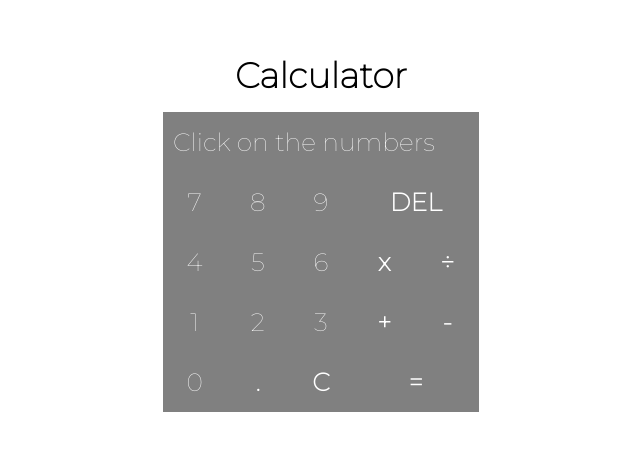
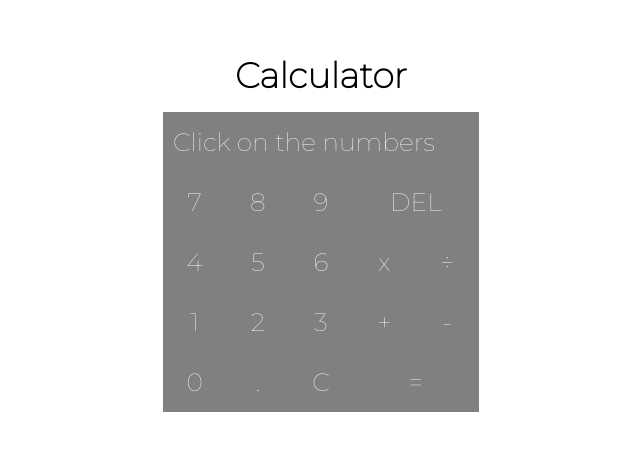
Before and after one commit to lazarnarcis/calculator, a React (Create React App) app: page / in a window 1280 px wide. Shown: the part 167-618 px from the top of the page, without its empty margins (319-959 px from the left). Built offline with nearby package versions, Linux system fonts and the light colour scheme.

Commit message:
bug fixes

```diff
--- a/src/App.js
+++ b/src/App.js
@@ -1,37 +1,32 @@
-import React, { useRef, useState } from "react"
+import React, { useRef } from "react"
 import "./App.scss"
 
 export default function App() {
     const theNumber = useRef(0)
-    const [calc, stopCalc] = useState(true)
 
     const addValue = (number) => {
-        if (calc === false) {
-            theNumber.current.value = ""
-            stopCalc(true)
-        }
         const getvalue = theNumber.current.value
-        if (getvalue === "" && (number === "/" || number === "*" || number === ".")) {
+        if (getvalue === "" && (number === "/" || number === "*") && ((number === "/" || number === "*") && (getvalue === "+" || getvalue === "-"))) {
             return
         }
         let lastChar = getvalue.substr(getvalue.length - 1)
-        if ((number === "/" || number === "+" || number === "-" || number === "*") && (lastChar === "/" || lastChar === "+" || lastChar === "-" || lastChar === "*")) {
+        if ((number === "/" || number === "+" || number === "-" || number === "*") && (lastChar === "/" || lastChar === "+" || lastChar === "-" || lastChar === "*" || lastChar === ".")) {
             theNumber.current.value = getvalue.slice(0, -1) + number
-        } else if (number === "." && (lastChar === "." || lastChar === "/" || lastChar === "+" || lastChar === "-" || lastChar === "*")) {
-            return
-        } else if ((number === "." || number === "/" || number === "+" || number === "-" || number === "*") && lastChar === ".") {
-            return
         } else {
             theNumber.current.value = getvalue + number
         }
     }
     const calculate = () => {
-        if (theNumber.current.value === "") {
+        const getvalue = theNumber.current.value
+        if (getvalue === "") {
             return
         }
-        const theResult = eval(theNumber.current.value)
-        theNumber.current.value = theNumber.current.value + " = " + theResult
-        stopCalc(false)
+        let lastChar = getvalue.substr(getvalue.length - 1)
+        if (lastChar === "/" || lastChar === "+" || lastChar === "-" || lastChar === "*" || lastChar === ".") {
+            theNumber.current.value = getvalue.slice(0, -1)
+        }
+        const theResult = eval(getvalue)
+        theNumber.current.value = theResult
     }
     const deleteOne = () => {
         theNumber.current.value = ""
@@ -43,35 +38,37 @@ export default function App() {
         <div className="calculator">
             <h1>Calculator</h1>
             <table>
+                <tbody>
                     <tr>
-                    <td colspan="5" className="specialTD"><input type="text" ref={theNumber} placeholder="Click on the numbers" /></td>
+                        <th colSpan="5" className="specialTD"><input type="text" ref={theNumber} placeholder="Click on the numbers" /></th>
                     </tr>
                     <tr>
                         <td onClick={() => addValue("7")}>7</td>
                         <td onClick={() => addValue("8")}>8</td>
                         <td onClick={() => addValue("9")}>9</td>
-                    <th onClick={() => deleteVal()} colspan="2">DEL</th>
+                        <td onClick={() => deleteVal()} colSpan="2">DEL</td>
                     </tr>
                     <tr>
                         <td onClick={() => addValue("4")}>4</td>
                         <td onClick={() => addValue("5")}>5</td>
                         <td onClick={() => addValue("6")}>6</td>
-                    <th onClick={() => addValue("*")}>x</th>
-                    <th onClick={() => addValue("/")}>÷</th>
+                        <td onClick={() => addValue("*")}>x</td>
+                        <td onClick={() => addValue("/")}>÷</td>
                     </tr>
                     <tr>
                         <td onClick={() => addValue("1")}>1</td>
                         <td onClick={() => addValue("2")}>2</td>
                         <td onClick={() => addValue("3")}>3</td>
-                    <th onClick={() => addValue("+")}>+</th>
-                    <th onClick={() => addValue("-")}>-</th>
+                        <td onClick={() => addValue("+")}>+</td>
+                        <td onClick={() => addValue("-")}>-</td>
                     </tr>
                     <tr>
                         <td onClick={() => addValue("0")}>0</td>
-                    <th onClick={() => addValue(".")}>.</th>
-                    <th onClick={() => deleteOne()}>C</th>
-                    <th onClick={() => calculate()} colspan="2">=</th>
+                        <td onClick={() => addValue(".")}>.</td>
+                        <td onClick={() => deleteOne()}>C</td>
+                        <td onClick={() => calculate()} colSpan="2">=</td>
                     </tr>
+                </tbody>
             </table>
         </div>
     )
--- a/src/App.scss
+++ b/src/App.scss
@@ -41,8 +41,9 @@ h1 {
         background-color: grey;
         font-size: 25px;
         user-select: none;
+        transition: all .3s;
     }
-    th:hover, td:hover:not(.specialTD) {
+    th:hover:not(.specialTD), td:hover {
         background-color: rgb(34, 36, 41);
     }
 }
```
Lines whose indentation alone changed are shown as unchanged.
